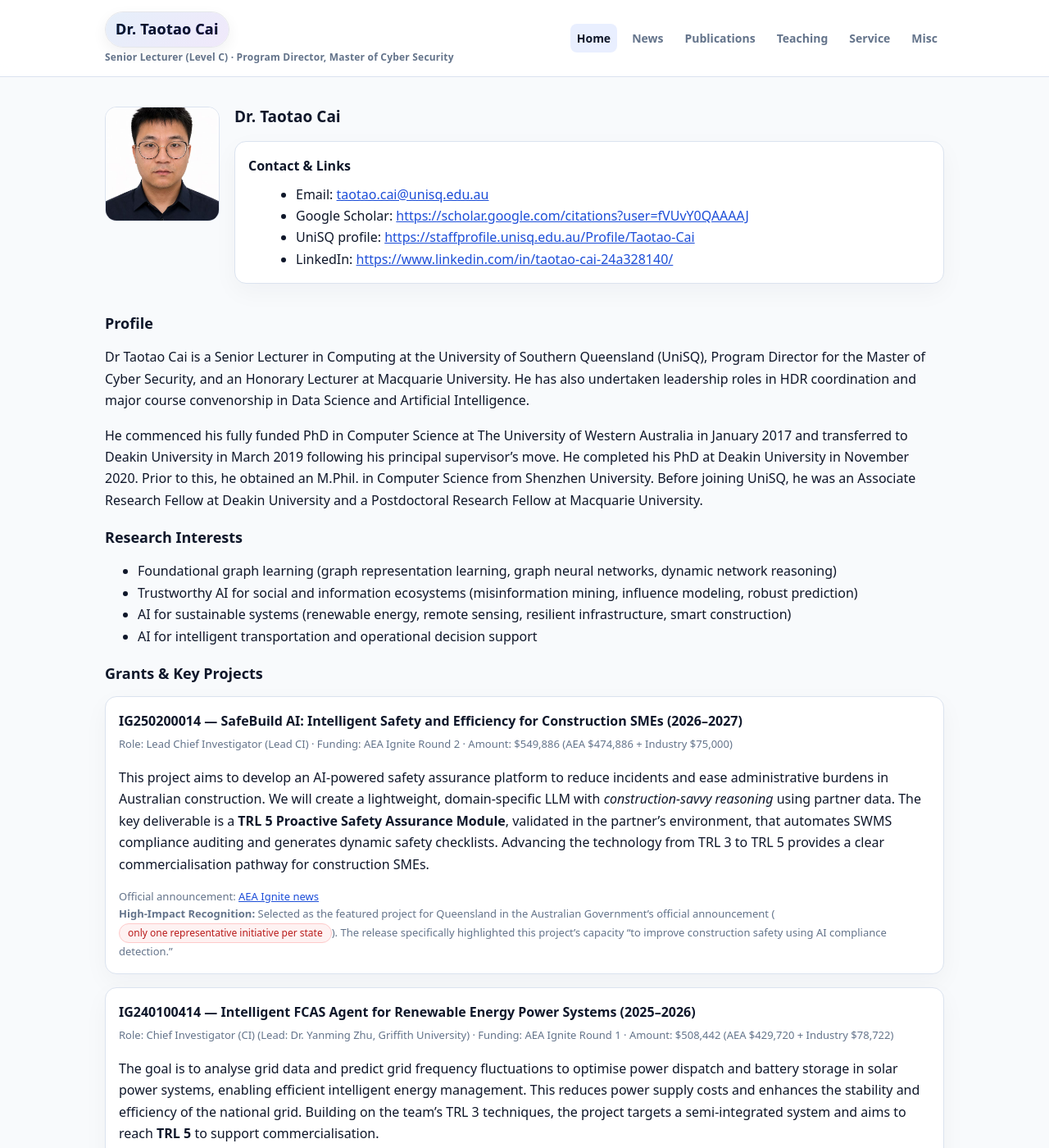
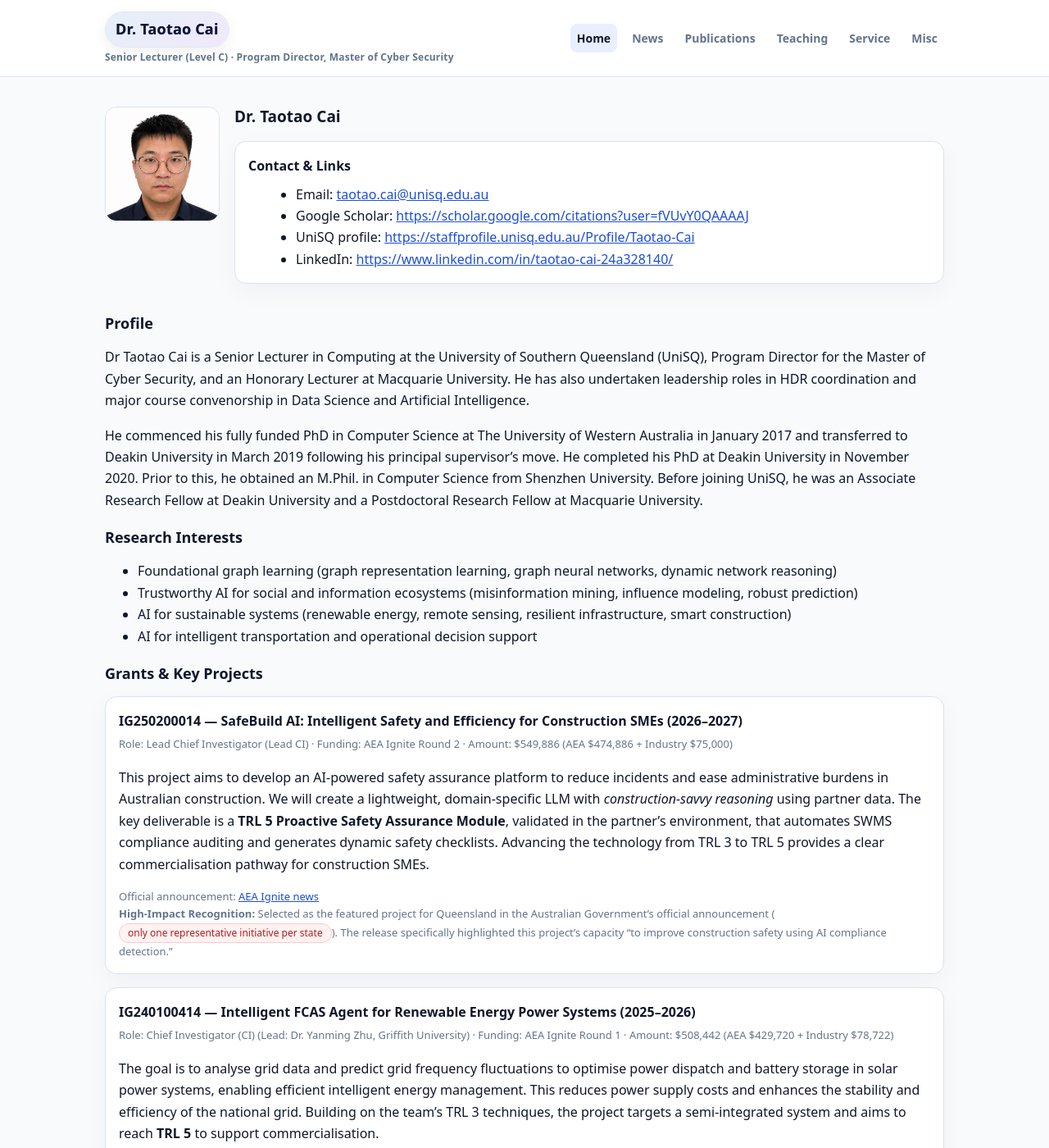
Before and after one commit to Taotao1992/Taotao1992.github.io, a Jekyll site: the page built from index.md, in a window 1280 px wide and 1400 px high. Shown: the whole window at 82% size. Built offline with Jekyll 4.4.1, drawn with Linux system fonts in a browser that asks for light colours.

Commit message:
Adjust avatar crop position

```diff
--- a/assets/style.css
+++ b/assets/style.css
@@ -54,7 +54,7 @@ main h2{margin-top:20px;font-size:18px;line-height:1.35}
 main h3{margin-top:16px;font-size:16px;color:var(--fg)}
 
 .hero{display:flex;gap:18px;align-items:flex-start;flex-wrap:wrap}
-.avatar{width:140px;height:140px;border-radius:14px;object-fit:cover;border:1px solid var(--border);background:#f3f4f6}
+.avatar{width:140px;height:140px;border-radius:14px;object-fit:cover;object-position:center 18%;border:1px solid var(--border);background:#f3f4f6}
 .hero-main{flex:1;min-width:260px}
 
 a{color:var(--link)}
```
